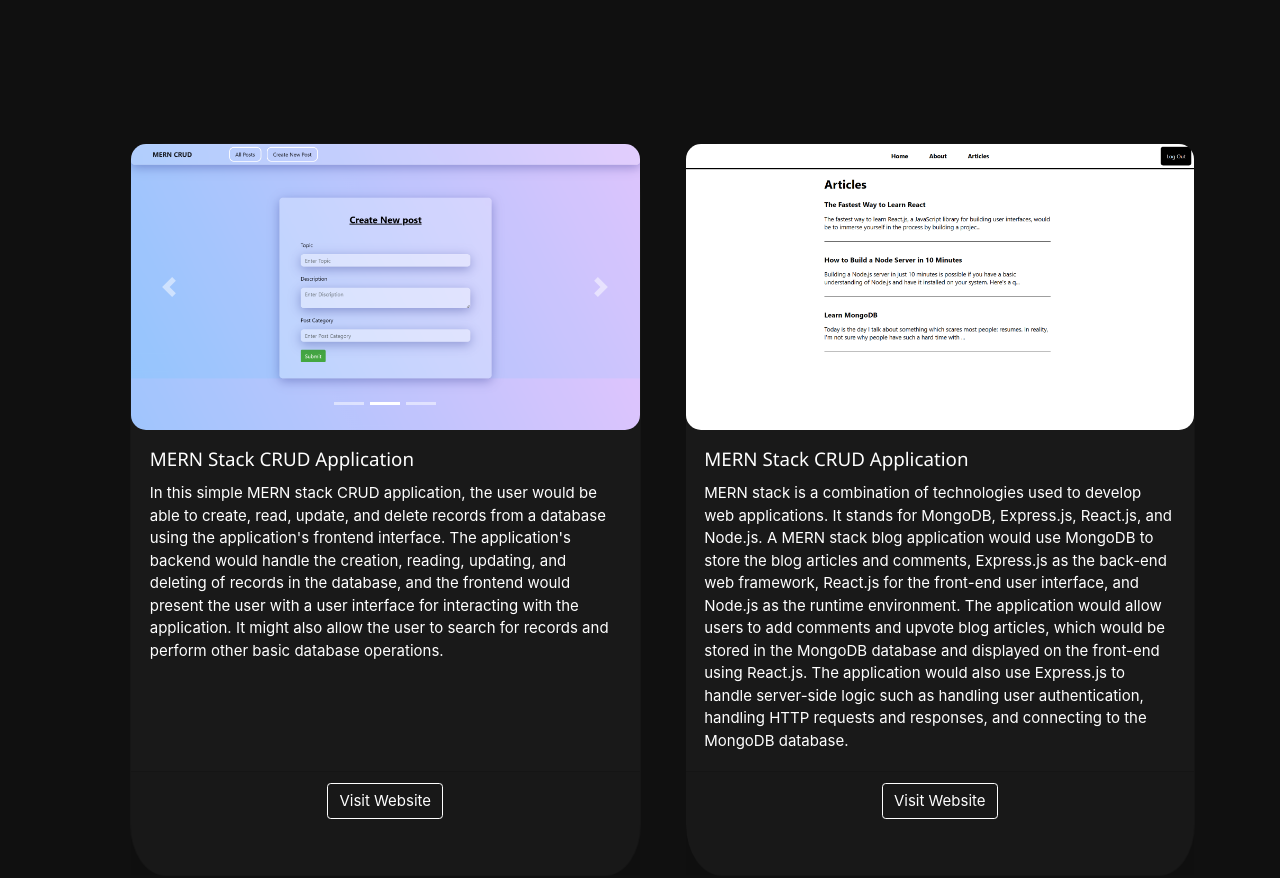
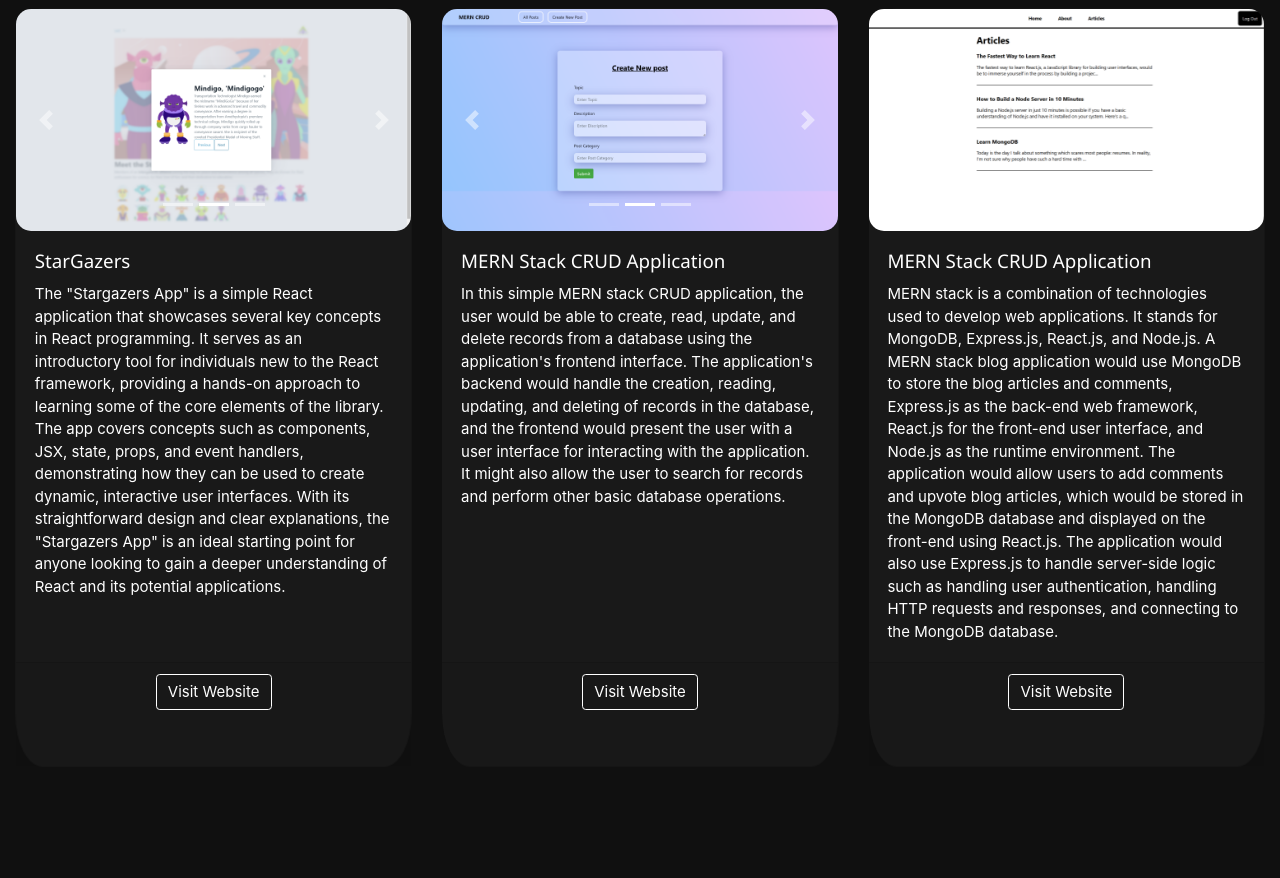
Before and after one commit to rameshlakmal/portfolio, a plain HTML site: page index.html in a window 1280 px wide. Shown: the part 1478-2356 px from the top of the page. Drawn offline with nearby package versions, Linux system fonts and the light colour scheme; a script that the page names is missing; a web font is replaced by a local one.

Commit message:
add a project

```diff
--- a/index.html
+++ b/index.html
@@ -75,11 +75,52 @@
 
 
 <div style="background-color: #101010; padding-bottom: 10em;" id="projects">
-  <div class="container" >
+
   <h1 class="display-2 text-white text-center"style="font-family: 'Anek Gurmukhi', sans-serif; padding-top:60px"><span class="lakmal">PROJ</span>ECTS...</h1>
   <div class="card-group">
 
-    <div class="card ml-5 " style="border-radius: 7%;" data-aos="fade-left" data-aos-duration="500">
+
+
+    <div class="card m-3 " style="border-radius: 7%;" data-aos="fade-left" data-aos-duration="500">
+      <!-- <img class="cardimage" height="200px" width="300px"src="images/p1.png" alt="Card image cap"> -->
+      <div id="carouselExampleIndicatorss" class="carousel slide" data-ride="carousel">
+        <ol class="carousel-indicators">
+          <li data-target="#carouselExampleIndicatorss" data-slide-to="0" class="active"></li>
+          <li data-target="#carouselExampleIndicatorss" data-slide-to="1"></li>
+          <li data-target="#carouselExampleIndicatorss" data-slide-to="2"></li>
+        </ol>
+        <div class="carousel-inner">
+          <div class="carousel-item active">
+            <img class="d-block w-100 cardimage" src="images/p7.png" alt="First slide">
+          </div>
+          <div class="carousel-item">
+            <img class="d-block w-100 cardimage" src="images/p8.png" alt="Second slide">
+          </div>
+          <div class="carousel-item">
+            <img class="d-block w-100 cardimage" src="images/p9.png" alt="Third slide">
+          </div>
+        </div>
+        <a class="carousel-control-prev" href="#carouselExampleIndicatorss" role="button" data-slide="prev">
+          <span class="carousel-control-prev-icon" aria-hidden="true"></span>
+          <span class="sr-only">Previous</span>
+        </a>
+        <a class="carousel-control-next" href="#carouselExampleIndicatorss" role="button" data-slide="next">
+          <span class="carousel-control-next-icon" aria-hidden="true"></span>
+          <span class="sr-only">Next</span>
+        </a>
+      </div>
+      <div class="card-body">
+        <h5 class="card-title">StarGazers</h5>
+        <p class="card-text ">The "Stargazers App" is a simple React application that showcases several key concepts in React programming. It serves as an introductory tool for individuals new to the React framework, providing a hands-on approach to learning some of the core elements of the library. The app covers concepts such as components, JSX, state, props, and event handlers, demonstrating how they can be used to create dynamic, interactive user interfaces. With its straightforward design and clear explanations, the "Stargazers App" is an ideal starting point for anyone looking to gain a deeper understanding of React and its potential applications.</p>
+      </div>
+      <div class="card-footer text-center">
+        <a class="btn btn-primary mb-5" href="http://star-gazers.s3-website.ap-south-1.amazonaws.com/#" target="_blank" style="  color: #fff;background-color: transparent; border-color: #fff; transition: 0.6s;">Visit Website</a>
+      </div>
+    </div>
+
+
+
+    <div class="card m-3 " style="border-radius: 7%;" data-aos="fade-left" data-aos-duration="500">
       <!-- <img class="cardimage" height="200px" width="300px"src="images/p1.png" alt="Card image cap"> -->
       <div id="carouselExampleIndicators" class="carousel slide" data-ride="carousel">
         <ol class="carousel-indicators">
@@ -116,7 +157,7 @@
       </div>
     </div>
 
-    <div class="card ml-5 " style="border-radius: 7%;" data-aos="fade-left" data-aos-duration="500">
+    <div class="card m-3 " style="border-radius: 7%;" data-aos="fade-left" data-aos-duration="500">
       <!-- <img class="cardimage" height="200px" width="300px"src="images/p1.png" alt="Card image cap"> -->
       <div id="carouselExampleIndicatorss" class="carousel slide" data-ride="carousel">
         <ol class="carousel-indicators">
@@ -153,7 +194,7 @@
       </div>
     </div>
   </div>
-</div>
+
 </div>
 
 
```
Also changed, not shown: styles.css (+19 -0 lines), images/p7.png (added), images/p8.png (added), images/p9.png (added).
